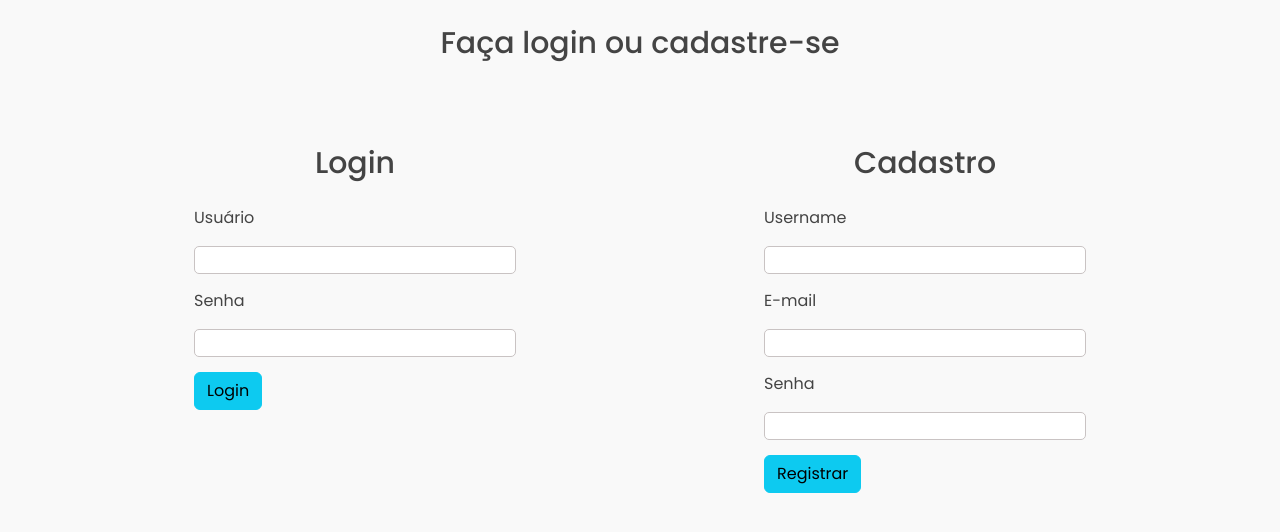
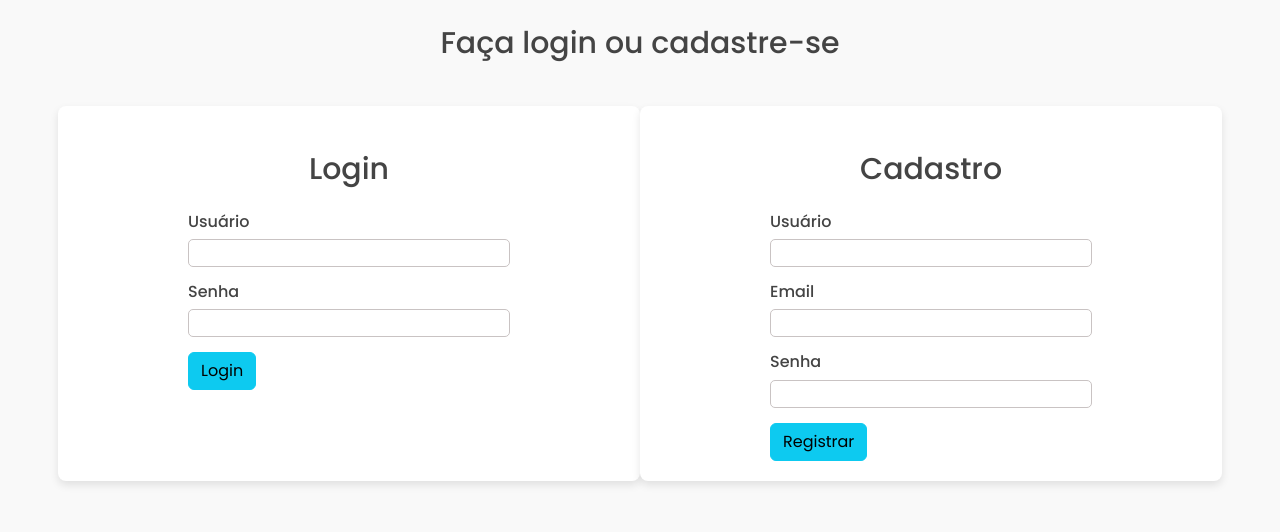
Before and after one commit to PedroMauricioPacheco/SistemGym, a PHP site: page /HTML/Login.html in a window 1280 px wide. Shown: the part 100-632 px from the top of the page. Run offline with PHP 8.4, Linux system fonts and the light colour scheme; some libraries are stand-ins or nearby versions.

Commit message:
feat: validação de inputs, prevenção de duplicidade no cadastro e ajustes na UI da tela de login

```diff
--- a/CSS/style.css
+++ b/CSS/style.css
@@ -7,6 +7,7 @@ body{
 header{
     text-align: center;
 }
+/* Página Inpicial */
 .carousel-item img {
     max-height: 450px;
     object-fit: cover;
@@ -34,7 +35,7 @@ header{
     border: 1px solid rgb(201, 195, 195);
     text-decoration: none;
 }
-/* Sobre o Sistema */
+/*Padrões */
 .main-tittle{
     color: #444;
     margin: 25px 0 25px 0;
@@ -46,6 +47,12 @@ header{
     color: #444;
     text-transform: uppercase;
 }
+span{
+    font-size: 13px;
+    color: red;
+    text-transform: uppercase;
+}
+/* Sobre o Sistema */
 .about-list{
   list-style: none;
   padding-left: 0;
@@ -68,3 +75,10 @@ header{
 .formRegister input{
     margin: 0 0 15px 0;
 }
+.formLogin, .formRegister {
+    background: #fff;
+    padding: 20px;
+    border-radius: 8px;
+    box-shadow: 0 4px 8px rgba(0, 0, 0, 0.1);
+    margin-top: 20px;
+  }
--- a/HTML/Cadastro.html
+++ b/HTML/Cadastro.html
@@ -19,8 +19,6 @@
     <script src="https://stackpath.bootstrapcdn.com/bootstrap/4.3.1/js/bootstrap.min.js"></script>
     <!--FontAwesome-->
     <script src="https://kit.fontawesome.com/17c127de13.js" crossorigin="anonymous"></script>
-    <!--Progress Bar-->
-    <script src="/JS/progressbar.min.js"></script>
     <!--Parallax-->
     <script src="https://cdn.jsdelivr.net/parallax.js/1.4.2/parallax.min.js"></script>
 </head>
@@ -30,7 +28,7 @@
             <nav class="navbar navbar-expand-lg fixed-top">
                 <div class="collapse navbar-collapse justify-content-end" id="navbar-links">
                     <div class="navbar-nav">
-                        <a class="nav-item nav-link" id="home-menu">Início</a>
+                        <a href="index.html" class="nav-item nav-link" id="home-menu">Início</a>
                         <a class="nav-item nav-link" id="about-menu">Dashbord</a>
                         <a class="nav-item nav-link" id="services-menu">Alunos</a>
                         <a class="nav-item nav-link" id="team-menu">Treinos</a>
@@ -55,7 +53,7 @@
                     <input type="text" name="telefone" placeholder="Telefone">
                     <input type="text" name="email" placeholder="E-mail">
                     <input type="hidden" name="action" value="cadastar">
-                    <button type="submit" class="btn btn-info">Cadastar</button>
+                    <input type="submit" class="btn btn-info">Cadastar</input>
                 </form>
             </div>
         </div>
--- a/HTML/Login.html
+++ b/HTML/Login.html
@@ -47,16 +47,16 @@
     <main>
         <div class="about-area">
             <div class="container">
-              <div class="row">
+              <div class="row gx-5">
                 <div class="col-12">
                   <h4 class="main-tittle">Faça login ou cadastre-se</h4>
                 </div>
                 <div class="col-md-6 formLogin d-flex flex-column align-items-center">
                     <form action="../Controllers/LoginController.php" method="post">
                         <h4 class="main-tittle">Login</h4>
-                        <p>Usuário</p>
+                        <h6>Usuário</h6>
                         <input type="text" name="usuario">
-                        <p>Senha</p>
+                        <h6>Senha</h6>
                         <input type="password" name="senha">
                         <input type="hidden">
                         <button class="btn btn-info d-flex" type="submit">Login</button>
@@ -65,11 +65,11 @@
                 <div class="col-md-6 formRegister d-flex flex-column align-items-center">
                     <h4 class="main-tittle">Cadastro</h4>
                     <form action="../Controllers/LoginController.php" method="post">
-                        <p>Username</p>
+                        <h6>Usuário</h6>
                         <input type="text">
-                        <p>E-mail</p>
+                        <h6>Email</h6>
                         <input type="text">
-                        <p>Senha</p>
+                        <h6>Senha</h6>
                         <input type="password">
                         <input type="hidden">
                         <button class="btn btn-info d-flex" type="submit">Registrar</button>
--- a/HTML/index.html
+++ b/HTML/index.html
@@ -45,6 +45,7 @@
         </div>
     </header>
    <main>
+
     <div id="carouselExampleIndicators" class="carousel slide mx-auto" style="max-width: 1300px;">
         <div class="carousel-indicators">
           <button type="button" data-bs-target="#carouselExampleIndicators" data-bs-slide-to="0" class="active" aria-current="true" aria-label="Slide 1"></button>
--- a/Model/ConexãoBanco.php
+++ b/Model/ConexãoBanco.php
@@ -1,6 +1,6 @@
 <?php
 try{
-    $conexao = new PDO ('mysql:host=localhost;dbname=consultas_cep', 'root', '');
+    $pdo = new PDO ('mysql:host=localhost;dbname=consultas_cep', 'root', '');
 }catch (PDOException $e){
     echo 'error'. $e->$getMessage();
 }
```
Also changed, not shown: Controllers/LoginController.php (+33 -7 lines), Model/LoginModel.php (added, +10 -0 lines).
